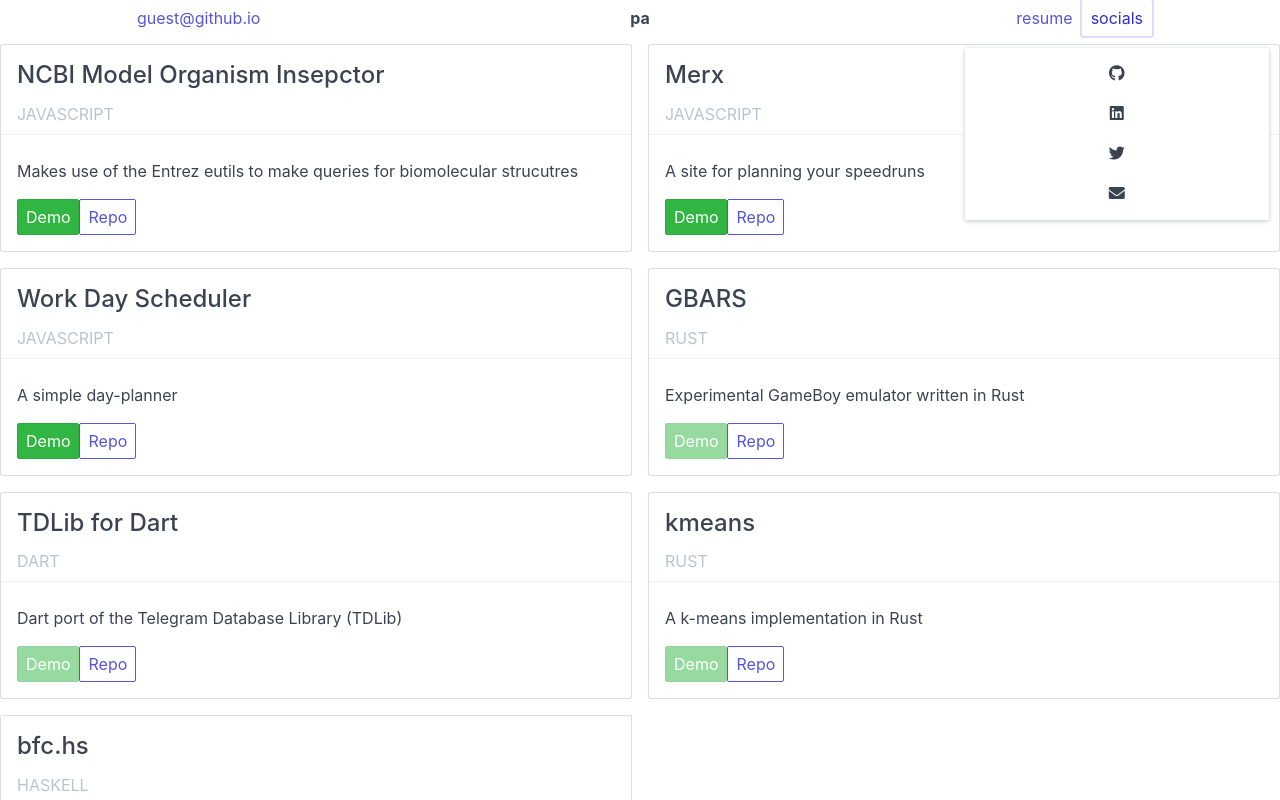
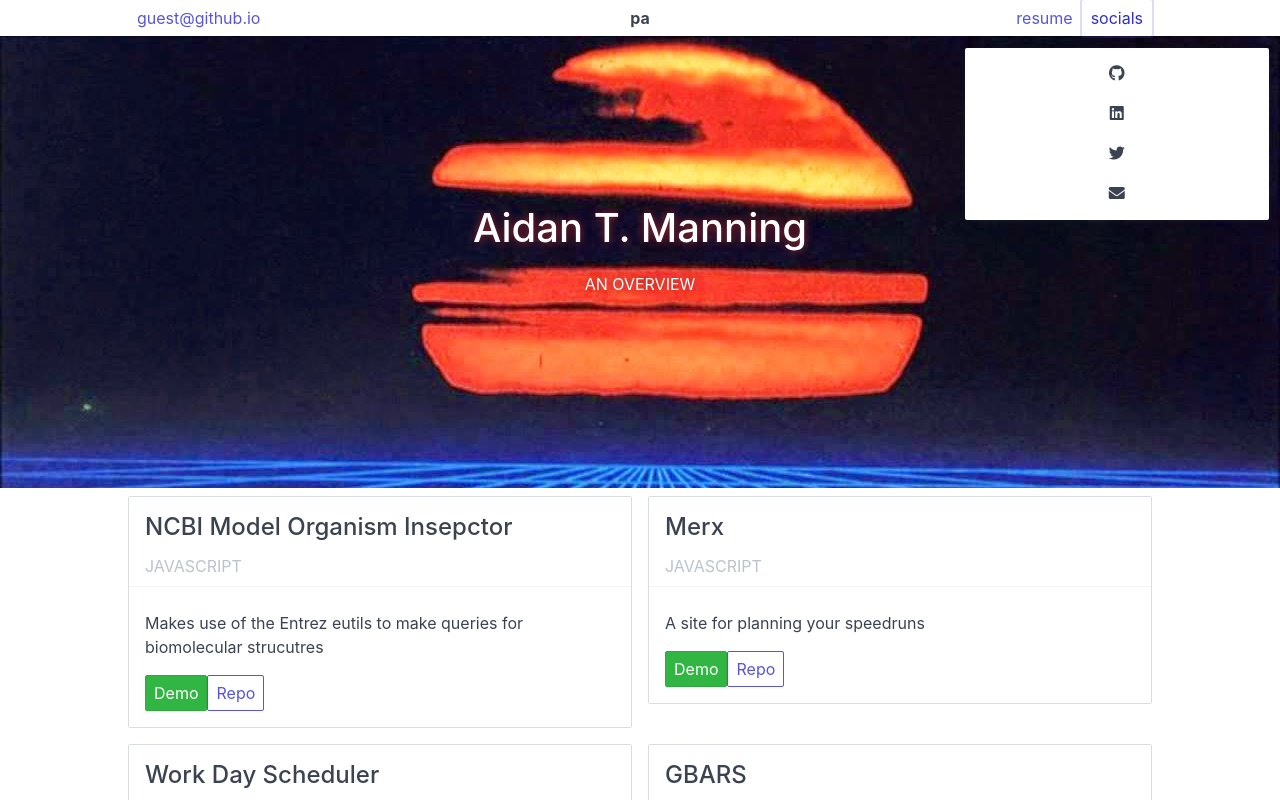
Before and after one commit to periodicaidan/portfolio, a React (Create React App) app: page / in a window 1280 px wide. Both pictures are taken after a click on the link "socials". Shown: the top 800 px of the page. Built offline with nearby package versions, Linux system fonts and the light colour scheme.

Commit message:
Added hero banner thing component

```diff
--- /dev/null
+++ b/src/components/Hero/Hero.css
@@ -0,0 +1,8 @@
+#banner {
+    background: url(./vaporwaveshit.jpg) no-repeat fixed center top !important;
+    background-size: cover !important;
+}
+
+#banner .hero-body {
+    text-shadow: 0 0 0.5em brown;
+}
--- /dev/null
+++ b/src/components/Hero/index.jsx
@@ -0,0 +1,13 @@
+import React from 'react';
+import './Hero.css';
+
+export default function Hero(props) {
+    return (
+        <div id="banner" className="hero hero-lg bg-primary">
+            <div className="hero-body">
+                <h1 className="text-center">Aidan T. Manning</h1>
+                <p className="text-center text-uppercase text-light">An Overview</p>
+            </div>
+        </div>
+    )
+}
--- a/src/components/NavBar.jsx
+++ b/src/components/NavBar.jsx
@@ -22,18 +22,7 @@ export default function NavBar(props) {
                     <a href="#" className="btn btn-link">socials</a>
                     <div className="popover-container">
                         <ul className="menu">
-                            {socialMediaData.map(social => (
-                                <li className="menu-item">
-                                    <a
-                                        href={social.url}
-                                        className="btn btn-link tooltip"
-                                        target="_blank"
-                                        data-tooltip={social.name}
-                                    >
-                                        <i className={social.icon}></i>
-                                    </a>
-                                </li>
-                            ))}
+                            {socialMediaData.map(social => <SocialMenuItem {...social} />)}
                         </ul>
                     </div>
                 </div>
@@ -41,3 +30,20 @@ export default function NavBar(props) {
         </header>
     );
 }
+
+function SocialMenuItem(props) {
+    const { name, url, icon } = props;
+
+    return (
+        <li className="menu-item">
+            <a
+                href={url}
+                className="btn btn-link tooltip"
+                target="_blank"
+                data-tooltip={name}
+            >
+                <i className={icon}></i>
+            </a>
+        </li>
+    )
+}
--- a/src/pages/Home.jsx
+++ b/src/pages/Home.jsx
@@ -1,12 +1,14 @@
 import React from 'react';
 import ProjectCard from '../components/ProjectCard';
 import NavBar from '../components/NavBar';
+import Hero from '../components/Hero';
 import projectData from '../data/projects.json';
 
 export default function Home(props) {
     return <>
         <NavBar />
-        <main>
+        <Hero />
+        <main style={{ width: '80%', margin: 'auto' }}>
             <div className="columns">
                 {projectData.map(project => <ProjectCard {...project} />)}
             </div>
```
Also changed, not shown: src/components/Hero/vaporwaveshit.jpg (renamed from public/assets/images/vaporwaveshit.jpg), 1 other file (tests, documents, lock files or other folders).
